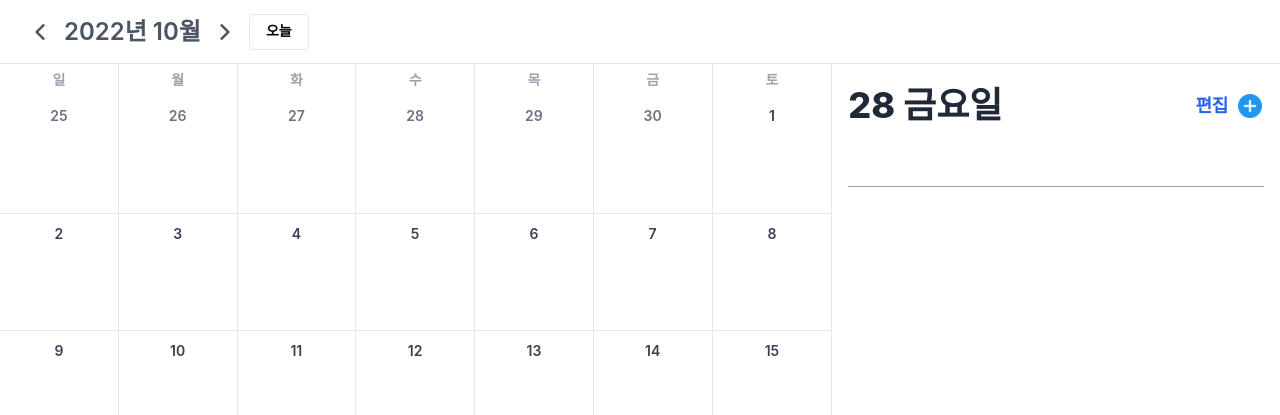
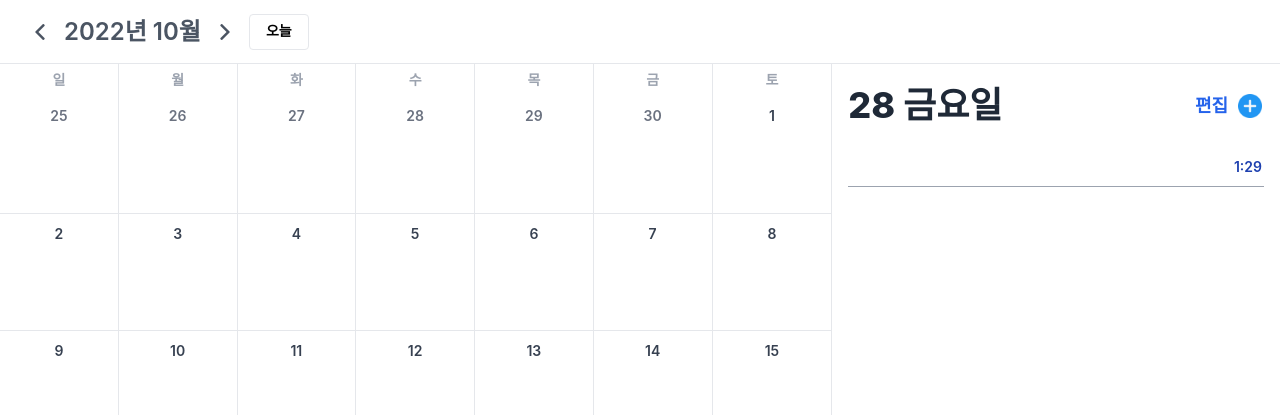
Before and after one commit to sihyun-mity/calendar-todolist, a React (Create React App) app: page / in a window 1280 px wide. Both pictures are taken after a click on the picture 1250 px from the left and 105 px from the top of the page. Shown: the top 415 px of the page. Built offline with nearby package versions, Linux system fonts and the light colour scheme; a web font is replaced by a local one.

Commit message:
Todo 시간 시스템 스타일링

```diff
--- a/src/assets/styles/theme.ts
+++ b/src/assets/styles/theme.ts
@@ -51,74 +51,63 @@ const font = {
     font-size: 1.25rem;
     font-weight: 800;
     line-height: 1.5;
-    letter-spacing: -0.4px;
   }`,
 
   Heading7Medium: `{
     font-size: 1.25rem;
     font-weight: 600;
     line-height: 1.5;
-    letter-spacing: -0.4px;
   }`,
 
   Body1Bold: `{
     font-size: 1.125rem;
     font-weight: 800;
     line-height: 1.56;
-    letter-spacing: -0.18px;
   }`,
 
   Body1Label: `{
     font-size: 1.125rem;
     font-weight: 600;
     line-height: 1.33;
-    letter-spacing: -0.27px;
   }`,
 
   Body1Paragraph: `{
     font-size: 1.125rem;
     line-height: 1.56;
-    letter-spacing: -0.27px;
   }`,
 
   Body2Bold: `{
     font-size: 1rem;
     font-weight: 800;
     line-height: 1.5;
-    letter-spacing: -0.05px;
   }`,
 
   Body2Label: `{
     font-size: 1rem;
     font-weight: 600;
     line-height: 1.25;
-    letter-spacing: -0.05px;
   }`,
 
   Body2Paragraph: `{
     font-size: 1rem;
     line-height: 1.5;
-    letter-spacing: -0.05px;
   }`,
 
   Body3Bold: `{
     font-size: 0.875rem;
     font-weight: 800;
     line-height: 1.57;
-    letter-spacing: -0.04px;
   }`,
 
   Body3Label: `{
     font-size: 0.875rem;
     font-weight: 600;
     line-height: 1.21;
-    letter-spacing: -0.04px;
   }`,
 
   Body3Paragraph: `{
     font-size: 0.875rem;
     line-height: 1.57;
-    letter-spacing: -0.04px;
   }`,
 
   Caption1Label: `{
--- a/src/components/DatePicker.tsx
+++ b/src/components/DatePicker.tsx
@@ -1,17 +1,13 @@
 import { addYears, format, subYears } from 'date-fns';
-import {
-  HTMLAttributes,
-  useCallback,
-  useEffect,
-  useMemo,
-  useState,
-} from 'react';
+import { useCallback, useEffect, useMemo, useState } from 'react';
 import { useRecoilState } from 'recoil';
 import styled, { css } from 'styled-components';
 import { useMountEffect } from '../hooks';
 import { date } from '../stores';
 
-const DatePicker = (props?: HTMLAttributes<HTMLDivElement>): JSX.Element => {
+const DatePicker = (
+  props?: React.HTMLAttributes<HTMLDivElement>
+): JSX.Element => {
   const [years, setYears] = useState<number[]>([]);
   const [months, setMonths] = useState<number[]>([]);
   const [ready, setReady] = useState<boolean>(false);
--- /dev/null
+++ b/src/components/TimePicker.tsx
@@ -0,0 +1,114 @@
+import styled, { css } from 'styled-components';
+import { useMountEffect } from '../hooks';
+
+interface TimePickerPropsType extends React.HTMLAttributes<HTMLDivElement> {
+  time: string[];
+  func: (type: 'hour' | 'minute', value: string) => void;
+}
+
+const TimePicker = (props: TimePickerPropsType): JSX.Element => {
+  const { time, func } = props;
+  const hours: string[] = new Array(24)
+    .fill(null)
+    .map((ele, idx) => (++idx).toString());
+  const minutes: string[] = new Array(60)
+    .fill(null)
+    .map((ele, idx) =>
+      idx.toString().length === 1 ? '0' + idx.toString() : idx.toString()
+    );
+
+  const focusDate = (): void => {
+    const listHeight = document.querySelector(Box.toString())?.clientHeight;
+    const yearPosition = document.getElementById(
+      'TimePicker-Hour-' + time[0]
+    )?.offsetTop;
+    const monthPosition = document.getElementById(
+      'TimePicker-Minute-' + time[1]
+    )?.offsetTop;
+
+    if (yearPosition && monthPosition && listHeight) {
+      document
+        .getElementById('TimePicker-Hour')
+        ?.scrollTo(0, yearPosition - listHeight / 2);
+
+      document
+        .getElementById('TimePicker-Minute')
+        ?.scrollTo(0, monthPosition - listHeight / 2);
+    }
+  };
+
+  useMountEffect(() => focusDate());
+
+  return (
+    <Box {...props} onClick={(e) => e.stopPropagation()}>
+      <List id="TimePicker-Hour">
+        {hours.map((ele, idx) => (
+          <Item
+            id={'TimePicker-Hour-' + ele}
+            key={idx}
+            selected={ele === time[0]}
+            onClick={() => func('hour', ele)}
+          >
+            {ele}
+          </Item>
+        ))}
+      </List>
+      <List id="TimePicker-Minute">
+        {minutes.map((ele, idx) => (
+          <Item
+            id={'TimePicker-Minute-' + ele}
+            key={idx}
+            selected={ele === time[1]}
+            onClick={() => func('minute', ele)}
+          >
+            {ele}
+          </Item>
+        ))}
+      </List>
+    </Box>
+  );
+};
+
+export default TimePicker;
+
+const Box = styled.div`
+  width: max-content;
+  display: flex;
+  position: absolute;
+  left: 0;
+  z-index: 1;
+  padding: 6px 8px;
+  border-radius: 6px;
+  background-color: #fff;
+  box-sizing: border-box;
+  box-shadow: rgba(149, 157, 165, 0.2) 0px 8px 24px;
+  cursor: initial;
+`;
+
+const List = styled.ul`
+  max-height: 20vh;
+  overflow-y: scroll;
+
+  &::-webkit-scrollbar {
+    display: none;
+  }
+
+  &:first-of-type {
+    margin-right: 12px;
+  }
+`;
+
+const Item = styled.li<{ selected: boolean }>`
+  padding: 2px 6px;
+  border-radius: 6px;
+  color: ${({ theme }) => theme.color['grey-800']};
+
+  ${({ theme }) => theme.font.Body1Label};
+  ${({ theme }) => theme.ui.hover_bg};
+
+  ${(props) =>
+    props.selected &&
+    css`
+      background-color: ${props.theme.color['grey-200']};
+    `}
+`;
--- a/src/components/Todo.tsx
+++ b/src/components/Todo.tsx
@@ -34,13 +34,14 @@ const Todo = (): JSX.Element => {
         {data[yyyymmdd]?.map((ele, idx) => (
           <TodoEditor
             key={`todo-${yyyymmdd}-${idx}-${ele.value}`}
-            value={ele.value}
+            item={ele}
             index={idx}
             edit={editTodo}
             setEdit={setEditTodo}
           />
         ))}
       </List>
+      {/* <span>{date}</span> */}
     </Box>
   );
 };
--- a/src/components/TodoEditor.tsx
+++ b/src/components/TodoEditor.tsx
@@ -3,11 +3,13 @@ import { useRecoilState, useRecoilValue } from 'recoil';
 import styled, { css } from 'styled-components';
 import { useMountEffect } from '../hooks';
 import { formattingDate, getTodo } from '../stores';
-import { TodoDataModel } from '../types/TodoDataModel';
+import { TodoDataModel, TodoItemModel } from '../types/TodoDataModel';
 import minus from '../assets/images/minus.png';
+import TimePicker from './TimePicker';
+import { format } from 'date-fns';
 
 interface TodoEditorPropsType {
-  value?: any;
+  item?: TodoItemModel;
   onComplete?: () => void;
   index?: number;
   edit?: boolean;
@@ -15,10 +17,13 @@ interface TodoEditorPropsType {
 }
 
 const TodoEditor = (props: TodoEditorPropsType): JSX.Element => {
-  const { value, onComplete, index, edit, setEdit } = props;
+  const { item, onComplete, index, edit, setEdit } = props;
   const yyyymmdd = useRecoilValue(formattingDate);
   const [focus, setFocus] = useState<boolean>(false);
   const [data, setData] = useRecoilState(getTodo);
+  const [time, setTime] = useState<string>(
+    item?.time || format(new Date(), 'k:mm')
+  );
 
   const saveTodo = (text?: string): void => {
     setFocus(false);
@@ -27,7 +32,7 @@ const TodoEditor = (props: TodoEditorPropsType): JSX.Element => {
       let todoObj: TodoDataModel = {};
 
       // 기존 Todo 업데이트 확인 조건문
-      if (value && index !== undefined) {
+      if (item && index !== undefined) {
         todoObj = {
           [yyyymmdd]: data[yyyymmdd].map((ele, idx) =>
             Object.assign({}, ele, idx === index && { value: text })
@@ -60,6 +65,15 @@ const TodoEditor = (props: TodoEditorPropsType): JSX.Element => {
     setData((prev) => ({ ...prev, ...todoObj }));
   };
 
+  const handleDate = (type: 'hour' | 'minute', value: string): void => {
+    if (type === 'hour') {
+      console.log(value);
+      // setTargetDate(new Date(`${value}-${targetMonth}-01`));
+    } else {
+      // setTargetDate(new Date(`${targetYear}-${value}-01`));
+    }
+  };
+
   const handleKeydown = (e: React.KeyboardEvent<HTMLInputElement>): void => {
     if (/Escape|Enter/g.test(e.key)) {
       saveTodo((e.target as HTMLInputElement).value);
@@ -68,7 +82,7 @@ const TodoEditor = (props: TodoEditorPropsType): JSX.Element => {
   };
 
   useMountEffect(() => {
-    if (!value) {
+    if (!item) {
       (document.querySelector(Input.toString()) as HTMLInputElement).focus();
       setFocus(true);
     }
@@ -76,9 +90,10 @@ const TodoEditor = (props: TodoEditorPropsType): JSX.Element => {
 
   return (
     <Box focus={focus}>
+      <EditBox>
         <Input
           type="text"
-        defaultValue={value}
+          defaultValue={item?.value}
           onFocus={() => {
             setEdit && setEdit(false);
             setFocus(true);
@@ -86,6 +101,16 @@ const TodoEditor = (props: TodoEditorPropsType): JSX.Element => {
           onBlur={(e) => focus && saveTodo(e.target.value)}
           onKeyDown={(e) => handleKeydown(e)}
         />
+        <Time>
+          <TimeDisplay>{time}</TimeDisplay>
+          {/* {item?.time && (
+        <TimePicker
+          time={item?.time.split(':')}
+          func={(type, value) => handleDate(type, value)}
+        />
+      )} */}
+        </Time>
+      </EditBox>
       {edit && (
         <Remove onClick={() => index !== undefined && removeTodo(index)}>
           <RemoveIcon src={minus} />
@@ -100,6 +125,7 @@ export default TodoEditor;
 const Box = styled.li<{ focus: boolean }>`
   display: flex;
   align-items: center;
+  position: relative;
   border-bottom: 1px solid ${({ theme }) => theme.color['grey-200']};
   box-sizing: border-box;
   transition: border-bottom 200ms;
@@ -115,6 +141,13 @@ const Box = styled.li<{ focus: boolean }>`
   }
 `;
 
+const EditBox = styled.label`
+  width: 100%;
+  display: flex;
+  justify-content: space-between;
+  align-items: center;
+`;
+
 const Input = styled.input`
   width: 100%;
   padding: 0 0 6px;
@@ -128,7 +161,26 @@ const Input = styled.input`
   }
 `;
 
+const Time = styled.button`
+  display: flex;
+  flex-direction: column;
+  position: relative;
+  padding: 2px;
+  margin-bottom: 6px;
+  border: 0;
+  border-radius: 4px;
+  box-sizing: border-box;
+  ${({ theme }) => theme.ui.hover_bg};
+`;
+
+const TimeDisplay = styled.label`
+  cursor: inherit;
+  color: ${({ theme }) => theme.color['blue-800']};
+  ${({ theme }) => theme.font.Body3Label};
+`;
+
 const Remove = styled.button`
+  margin-left: 8px;
   padding: 2px;
   border: 0;
 `;
--- a/src/components/index.ts
+++ b/src/components/index.ts
@@ -3,6 +3,7 @@ export { default as DatePicker } from './DatePicker';
 export { default as Days } from './Days';
 export { default as Header } from './Header';
 export { default as Initialize } from './Initialize';
+export { default as TimePicker } from './TimePicker';
 export { default as Todo } from './Todo';
 export { default as TodoHandler } from './TodoHandler';
 export { default as TodoEditor } from './TodoEditor';
```
Lines whose indentation alone changed are shown as unchanged.
